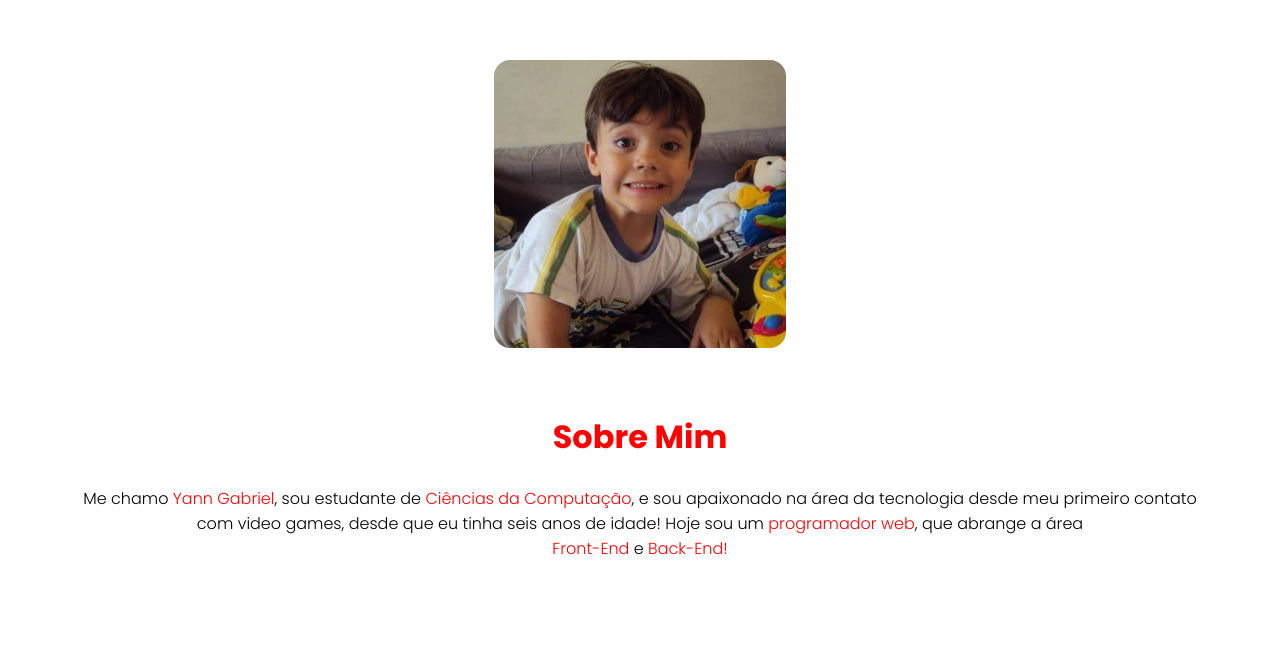
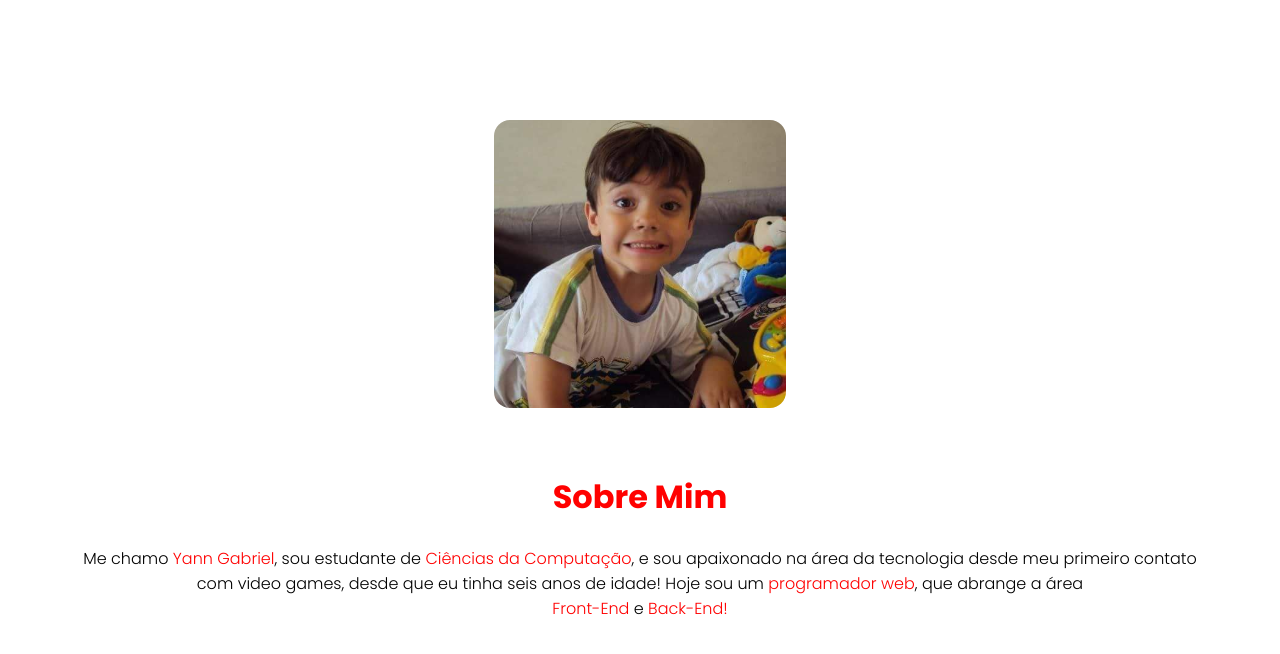
Before and after one commit to YannGabriel/portfolio, a React (Vite) app: page / in a window 1280 px wide. Shown: the part 928-1582 px from the top of the page. Built offline with nearby package versions, Linux system fonts and the light colour scheme.

Commit message:
third test

```diff
--- a/src/components/About/about.module.scss
+++ b/src/components/About/about.module.scss
@@ -5,7 +5,7 @@
 
 
 .aboutContent{
-  padding-top: 90px;
+  padding-top: 150px;
   padding-bottom: 180px;
   .aboutImage{
     display: flex;
```
